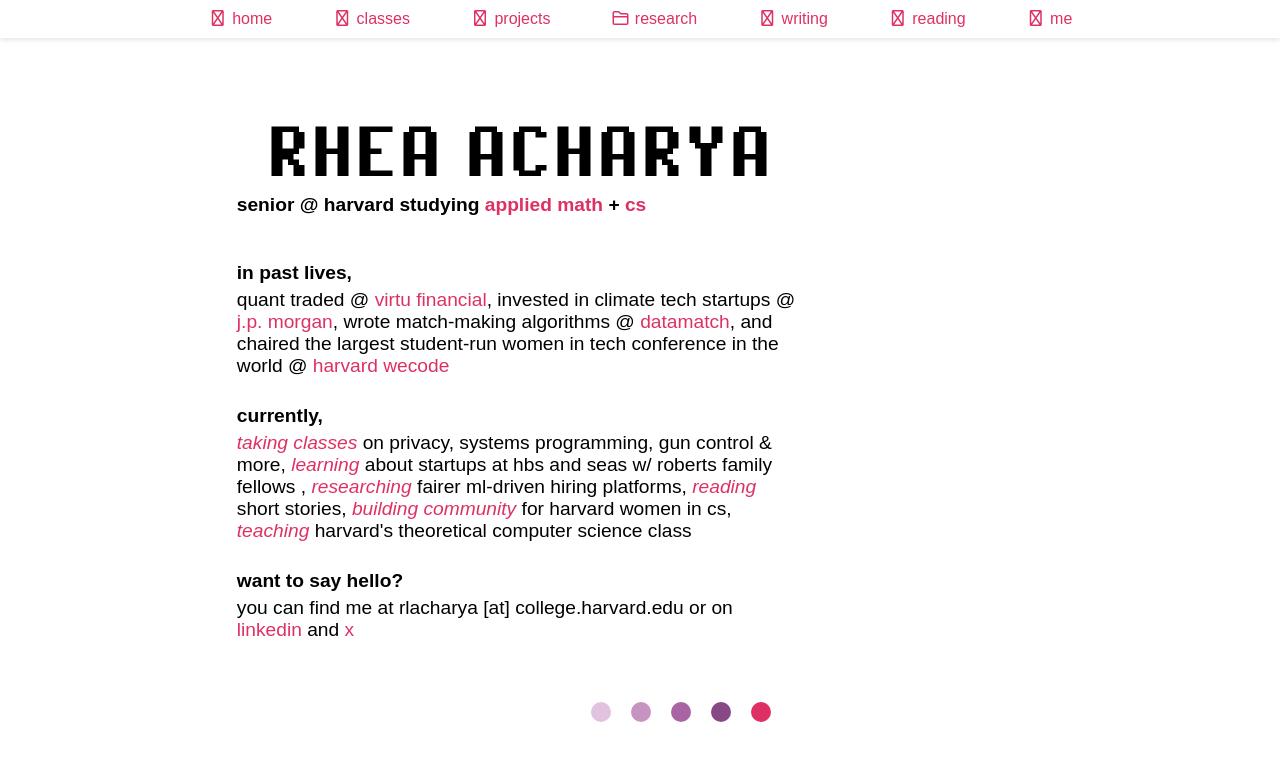
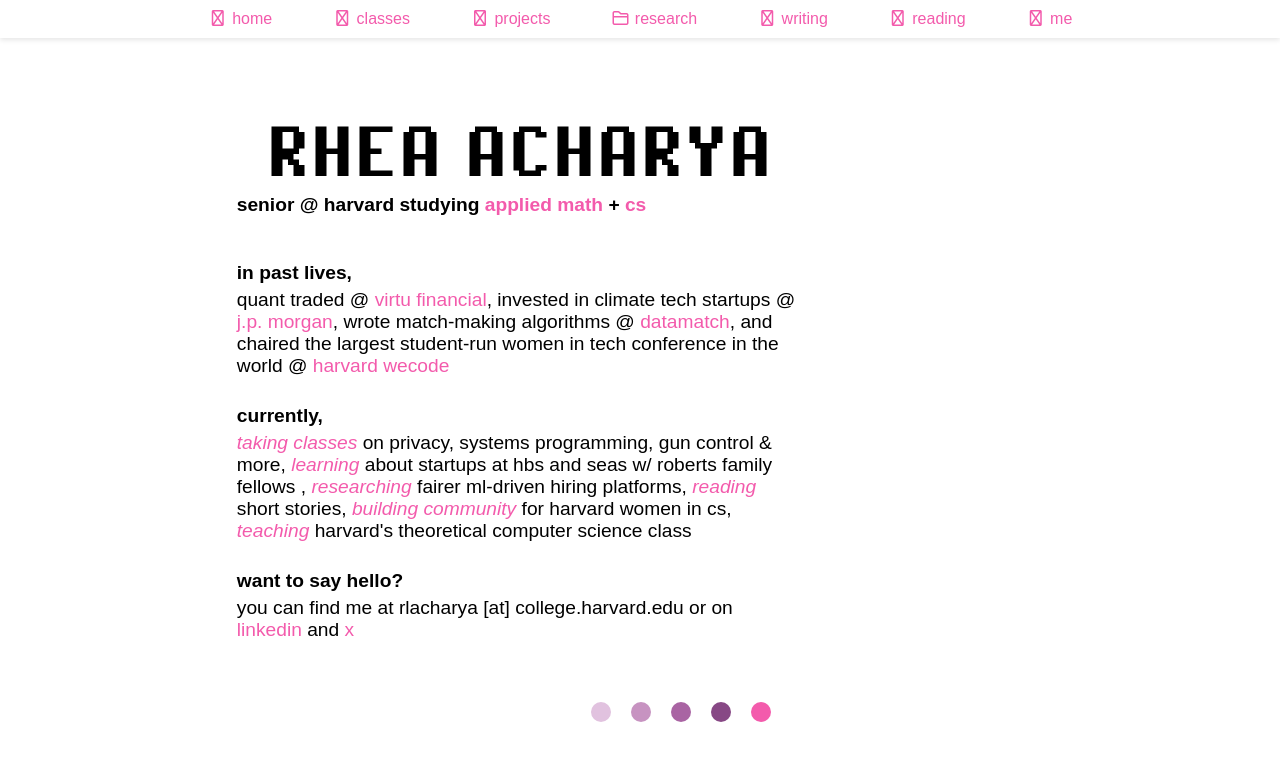
Before and after one commit to rheaacharya11/primary-colors-website, a plain HTML site: page index.html in a window 1280 px wide. Drawn offline with Linux system fonts and the light colour scheme; a script that the page names is missing.

Commit message:
Update styles.css

```diff
--- a/styles.css
+++ b/styles.css
@@ -64,7 +64,7 @@
 }
 
 a {
-    color: #DE3163;
+    color: #f35bac;
     text-decoration: none;
 }
 
@@ -117,7 +117,7 @@
 }
 
 .navbar ul li a {
-    color: #DE3163;
+    color: #f35bac;
     text-decoration: none;
     font-family: 'Didact Gothic', sans-serif;
     padding: 10px 20px;
@@ -302,11 +302,11 @@
     margin: 0 10px;
   }
 
-  .circle-1 { background-color: #e1c2df; } /* Lightest saturation of #DE3163 */
+  .circle-1 { background-color: #e1c2df; } /* Lightest saturation of #f35bac */
   .circle-2 { background-color: #c793c1; }
   .circle-3 { background-color: #a964a3; }
   .circle-4 { background-color: #874885; }
-  .circle-5 { background-color: #DE3163; }
+  .circle-5 { background-color: #f35bac; }
 
 @media (max-width: 480px) {
     body {
```
